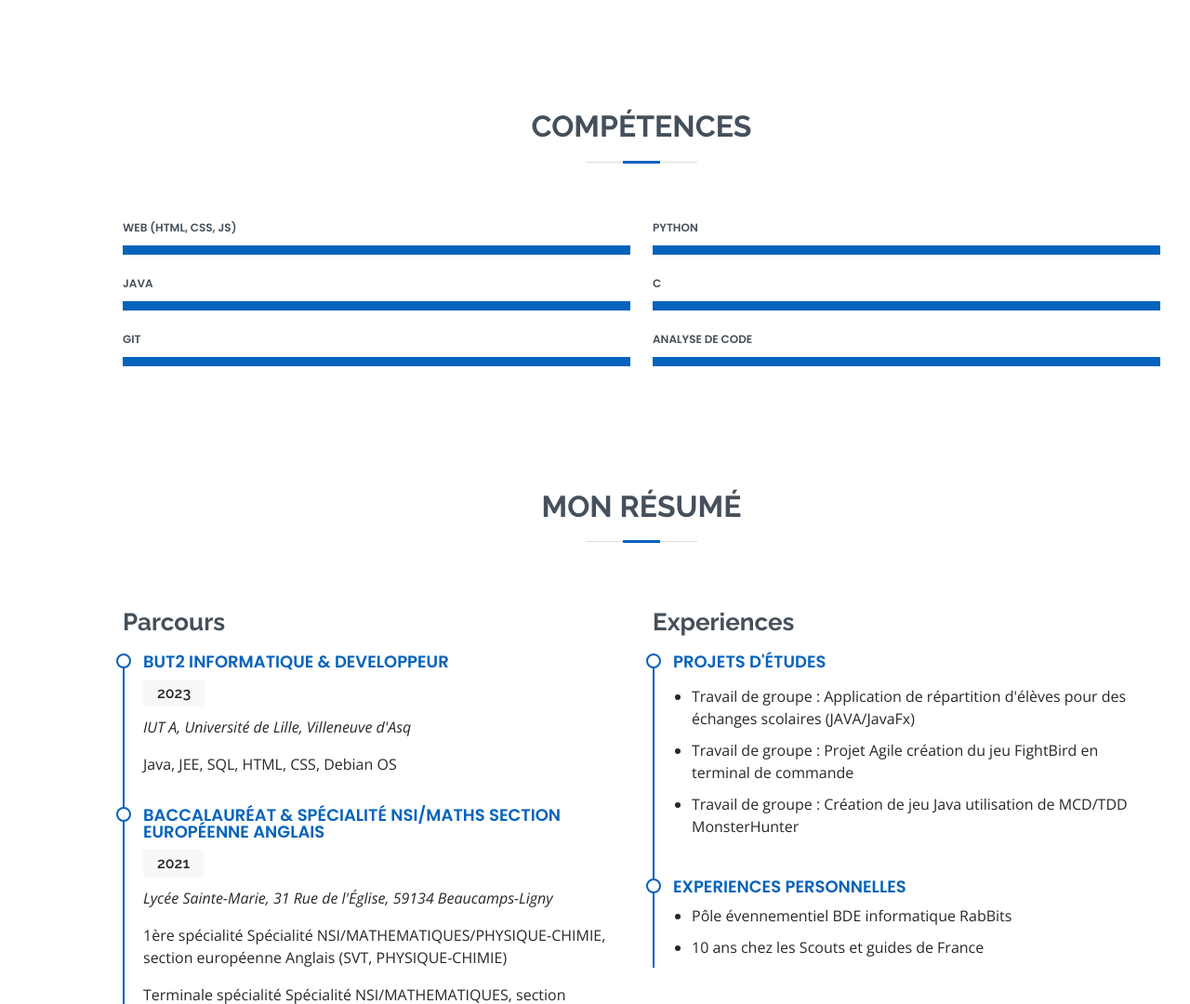
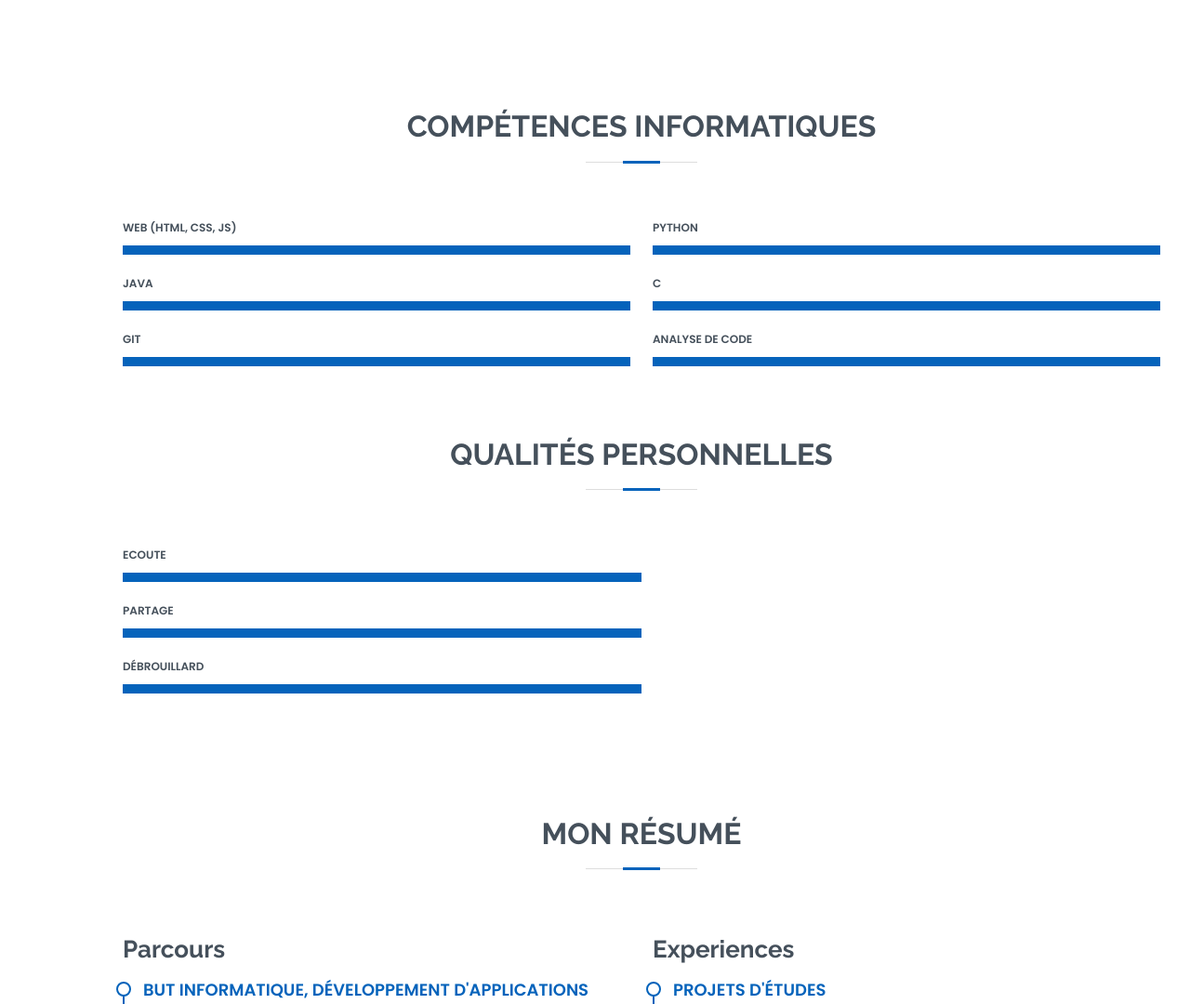
Before and after one commit to XanDers931/Portfolio, a plain HTML site: page index.html in a window 1280 px wide. Shown: the part 1451-2531 px from the top of the page at 93% size. Drawn offline with nearby package versions, Linux system fonts and the light colour scheme.

Commit message:
Construction fix and adding element

```diff
--- a/index.html
+++ b/index.html
@@ -48,7 +48,7 @@
 
   </header><!-- End Header -->
 
-  <!-- ======= Hero Section ======= -->
+  <!-- ======= Page pres ======= -->
   <section id="hero" class="d-flex flex-column justify-content-center">
     <div class="container" data-aos="zoom-in" data-aos-delay="100">
       <h1>Alexandre Martel  </h1>
@@ -59,11 +59,11 @@
 
       </div>
     </div>
-  </section><!-- End Hero -->
+  </section><!-- Fin pres -->
 
   <main id="main">
 
-    <!-- ======= About Section ======= -->
+    <!-- ======= A propos ======= -->
     <section id="about" class="about">
       <div class="container" data-aos="fade-up">
 
@@ -78,7 +78,7 @@
           </div>
           <div class="col-lg-8 pt-4 pt-lg-0 content">
             <h3>Etudiant en informatique</h3>
-            <p>
+            <p style="text-align: justify;">
               Je m'appelle Alexandre Martel et je suis actuellement étudiant à l'IUT A de Villeneuve d'Ascq en 2ème année de BUT informatique. <br>
               Curieux des programmes qui fonctionnent en arrière plan lorque l'on lance une application, le développement est devenu une passion. <br>
               Je veux faire de cette passion mon métier. <br>
@@ -88,15 +88,15 @@
             <div class="row">
               <div class="col-lg-6">
                 <ul>
-                  <li><i class="bi bi-chevron-right"></i> <strong>Age:</strong> <span>20</span></li>
-                  <li><i class="bi bi-chevron-right"></i> <strong>Formation:</strong> <span>BUT2 informatique</span></li>
-                  <li><i class="bi bi-chevron-right"></i> <strong>Email:</strong> <span>alexandremartele@outook.fr</span></li>
+                  <li><i class="bi bi-chevron-right"></i> <strong>Age :</strong> <span>20</span></li>
+                  <li><i class="bi bi-chevron-right"></i> <strong>Formation :</strong> <span>BUT2 informatique</span></li>
+                  <li><i class="bi bi-chevron-right"></i> <strong>Email :</strong> <span>alexandremartele@outook.fr</span></li>
                 </ul>
               </div>
               <div class="col-lg-6">
                 <ul>
-                  <li><i class="bi bi-chevron-right"></i> <strong>Website:</strong> <span>En cours</span></li>
-                  <li><i class="bi bi-chevron-right"></i> <strong>Localisation:</strong> <span>Lille, France</span></li>
+                  <li><i class="bi bi-chevron-right"></i> <strong>Website :</strong> <span>En cours</span></li>
+                  <li><i class="bi bi-chevron-right"></i> <strong>Localisation :</strong> <span>Lille, France</span></li>
                 </ul>
               </div>
             </div>
@@ -104,14 +104,14 @@
         </div>
 
       </div>
-    </section><!-- End About Section -->
+    </section><!-- Fin A propos -->
 
-    <!-- ======= Skills Section ======= -->
+    <!-- ======= Compétences ======= --> <!-- faire une double partie -->
     <section id="skills" class="skills section-bg">
       <div class="container" data-aos="fade-up">
 
         <div class="section-title">
-          <h2>compétences</h2>
+          <h2>Compétences informatiques</h2>
           <p></p>
         </div>
 
@@ -169,10 +169,43 @@
 
           </div>
 
+          <p><br><br></p>
+
+          <div class="section-title">
+            <h2>Qualités Personnelles</h2>
+            <p></p>
+          </div>
+
+          <div class="row-skill-content">
+            <div class="col-lg-6">
+
+              <div class="progress">
+                <span class="skill">Ecoute <i class="val"></i></span>
+                <div class="progress-bar-wrap">
+                  <div class="progress-bar" role="progressbar" aria-valuenow="100" aria-valuemin="0" aria-valuemax="100"></div>
+                </div>
+              </div>
+
+              <div class="progress">
+                <span class="skill">Partage <i class="val"></i></span>
+                <div class="progress-bar-wrap">
+                  <div class="progress-bar" role="progressbar" aria-valuenow="100" aria-valuemin="0" aria-valuemax="100"></div>
+                </div>
+              </div>
+
+              <div class="progress">
+                <span class="skill">Débrouillard <i class="val"></i></span>
+                <div class="progress-bar-wrap">
+                  <div class="progress-bar" role="progressbar" aria-valuenow="100" aria-valuemin="0" aria-valuemax="100"></div>
+                </div>
+              </div>
+
+            </div>
+          </div>
         </div>
 
-      </div>
-    </section><!-- End Skills Section -->
+
+    </section><!-- Fin compétences -->
 
     <!-- ======= Resume Section ======= -->
     <section id="resume" class="resume">
@@ -187,8 +220,8 @@
           <div class="col-lg-6">
             <h3 class="resume-title">Parcours</h3>
             <div class="resume-item">
-              <h4>BUT2 informatique &amp; Developpeur</h4>
-              <h5>2023</h5>
+              <h4>BUT informatique, Développement d'applications</h4>
+              <h5>Depuis 2022</h5>
               <p><em>IUT A, Université de Lille, Villeneuve d'Asq</em></p>
               <p>Java, JEE, SQL, HTML, CSS, Debian OS</p>
             </div>
```
